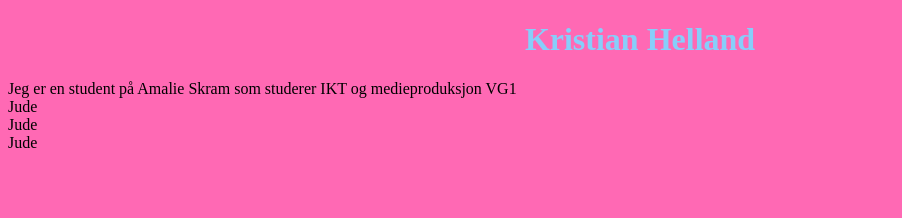
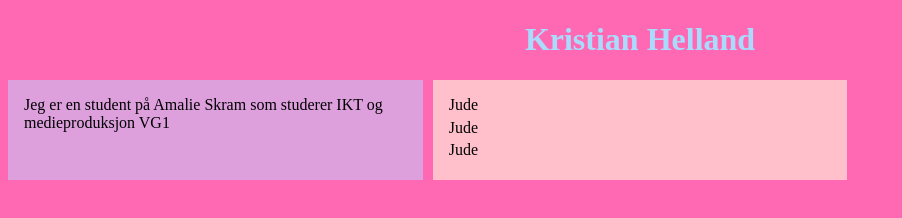
Before and after one commit to KristianHelland/skoleprosjek.github.io, a plain HTML site: page index.html in a window 1280 px wide. Shown: the whole page, without its empty margins (0-902 px from the left). Drawn offline with Linux system fonts and the light colour scheme.

Commit message:
Update minstil.css

```diff
--- a/minstil.css
+++ b/minstil.css
@@ -8,10 +8,13 @@ p.one{
   border-width:50px ;
 }
 h1 {
-  color: lightskyblue;
+  color: rgb(169, 220, 252);
   text-align: center;
 }
-
+.nested{
+  display:grid;
+  grid-template-columns:repeat(3 1fr);
+}
 
 
 
@@ -20,3 +23,19 @@ p {
   font-family: verdana;
   font-size: 20px;
 }
+
+.container{
+  display:grid;
+  grid-template-columns:1fr 1fr 1fr ;
+  grid-auto-rows:minmax(100px, auto);
+  grid-gap:10px;
+  text-align: left;
+}
+.container > div
+{background-color: pink;
+  padding:1em;
+  color:rgb(0, 0, 0);
+}
+  .container > div:nth-child(odd){
+    background-color:plum;
+    }
```
